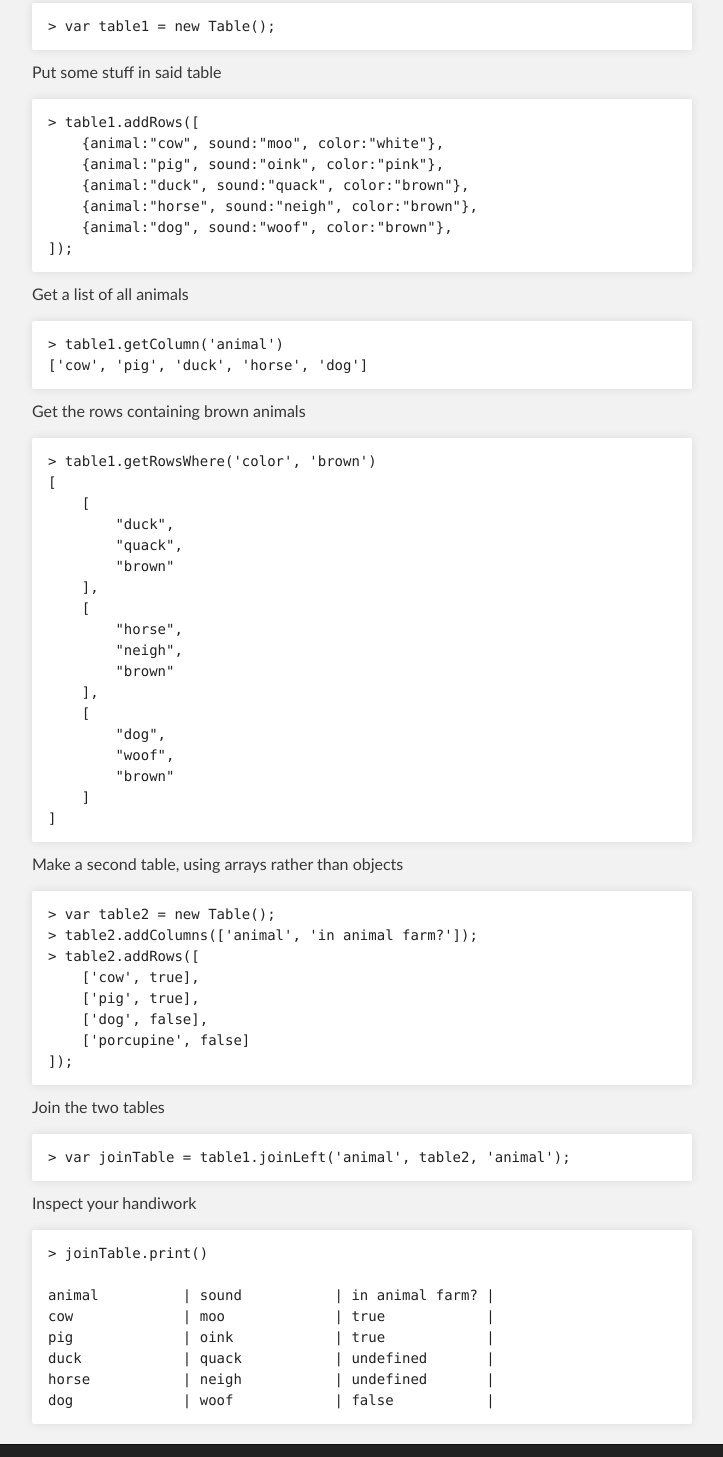
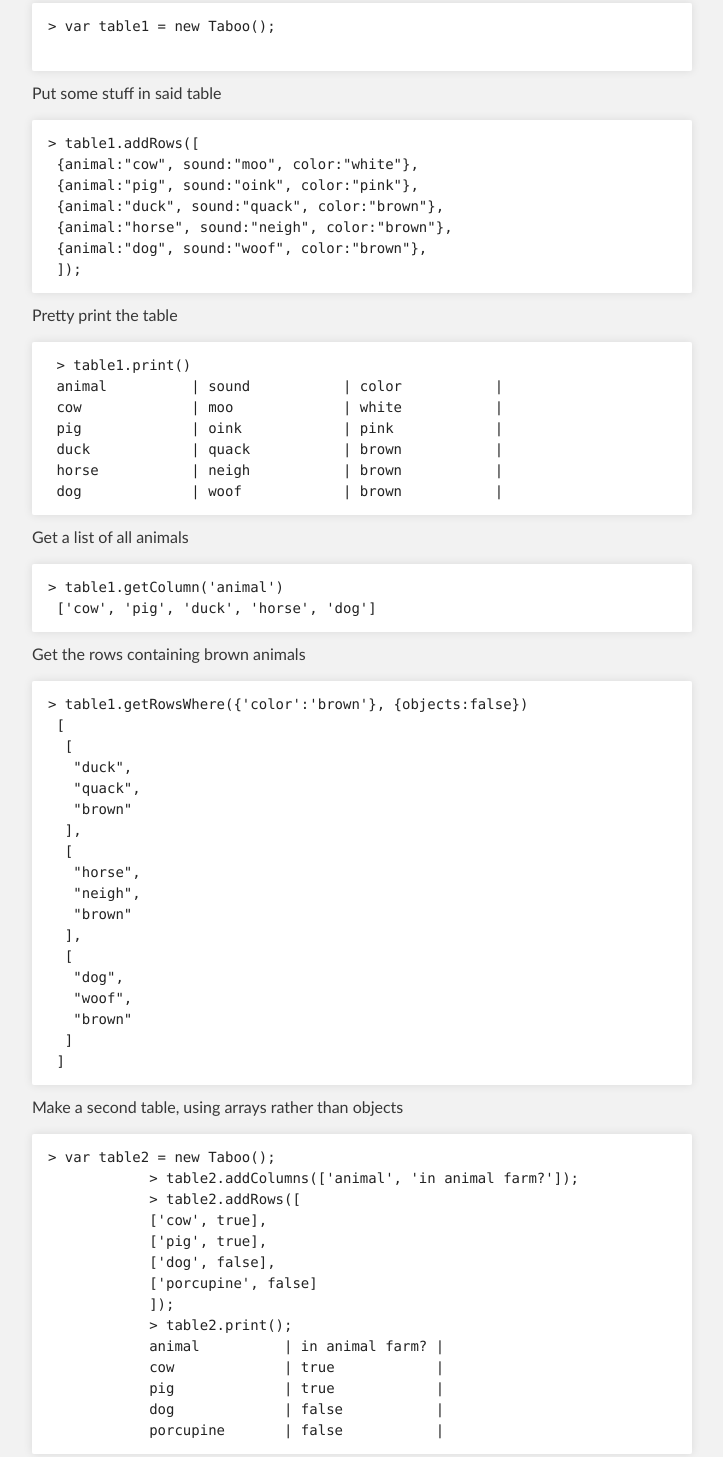
Before and after one commit to mrmagooey/taboo, a plain HTML site: page index.html in a window 1280 px wide. Shown: the part 574-2031 px from the top of the page, without its empty margins (288-1011 px from the left). Drawn offline with Linux system fonts and the light colour scheme.

Commit message:
fix gh-pages

```diff
--- a/index.html
+++ b/index.html
@@ -31,22 +31,21 @@
     <!-- MAIN CONTENT -->
     <div id="main_content_wrap" class="outer">
       <section id="main_content" class="inner">
-        <h1>
-<a id="taboo" class="anchor" href="#taboo" aria-hidden="true"><span class="octicon octicon-link"></span></a>Taboo</h1>
+        <h1><a id="taboo" class="anchor" href="#taboo" aria-hidden="true"><span class="octicon octicon-link"></span></a>Taboo</h1>
 
         <p>Tabular data manipulation.</p>
 
         <h2>
           <a id="installation" class="anchor" href="#installation" aria-hidden="true"><span class="octicon octicon-link"></span></a>Installation</h2>
 
-<p>Requires underscore.js to be available.</p>
+        <p>Requires lodash.js to be available.</p>
 
         <h2>
           <a id="get-started" class="anchor" href="#get-started" aria-hidden="true"><span class="octicon octicon-link"></span></a>Get Started</h2>
 
         <p>Make a table</p>
 
-<pre><code>&gt; var table1 = new Table();
+        <pre><code>&gt; var table1 = new Taboo();
         </code></pre>
 
         <p>Put some stuff in said table</p>
@@ -57,18 +56,26 @@
  {animal:"duck", sound:"quack", color:"brown"},
  {animal:"horse", sound:"neigh", color:"brown"},
  {animal:"dog", sound:"woof", color:"brown"},
-]);
-</code></pre>
+ ]); </code></pre>
+
+        <p>Pretty print the table</p>
+
+        <pre><code> &gt; table1.print()
+ animal          | sound           | color           |
+ cow             | moo             | white           |
+ pig             | oink            | pink            |
+ duck            | quack           | brown           |
+ horse           | neigh           | brown           |
+ dog             | woof            | brown           | </code></pre>
 
         <p>Get a list of all animals</p>
 
         <pre><code>&gt; table1.getColumn('animal')
-['cow', 'pig', 'duck', 'horse', 'dog']
-</code></pre>
+ ['cow', 'pig', 'duck', 'horse', 'dog'] </code></pre>
 
         <p>Get the rows containing brown animals</p>
 
-<pre><code>&gt; table1.getRowsWhere('color', 'brown')
+        <pre><code>&gt; table1.getRowsWhere({'color':'brown'}, {objects:false})
  [
   [
    "duck",
@@ -85,12 +92,11 @@
    "woof",
    "brown"
   ]
-]
-</code></pre>
+ ] </code></pre>
 
         <p>Make a second table, using arrays rather than objects</p>
 
-<pre><code>&gt; var table2 = new Table();
+        <pre><code>&gt; var table2 = new Taboo();
             &gt; table2.addColumns(['animal', 'in animal farm?']);
             &gt; table2.addRows([
             ['cow', true],
@@ -98,16 +104,17 @@
             ['dog', false],
             ['porcupine', false]
             ]);
-</code></pre>
+            &gt; table2.print();
+            animal          | in animal farm? |
+            cow             | true            |
+            pig             | true            |
+            dog             | false           |
+            porcupine       | false           | </code></pre>
 
         <p>Join the two tables</p>
 
-<pre><code>&gt; var joinTable = table1.joinLeft('animal', table2, 'animal');
-</code></pre>
-
-<p>Inspect your handiwork</p>
-
-<pre><code>&gt; joinTable.print()
+        <pre><code> &gt; var joinTable = table1.joinLeft('animal', table2, 'animal');
+ &gt; joinTable.print()
 
  animal          | sound           | in animal farm? |
  cow             | moo             | true            |
@@ -126,8 +133,5 @@ dog             | woof            | false           |
         <p>Published with <a href="http://pages.github.com">GitHub Pages</a></p>
       </footer>
     </div>
-
-
-
   </body>
 </html>
```
Lines whose indentation alone changed are shown as unchanged.
